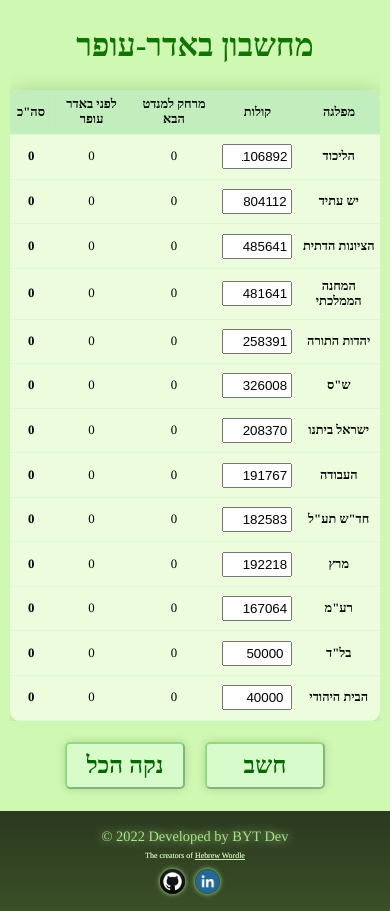
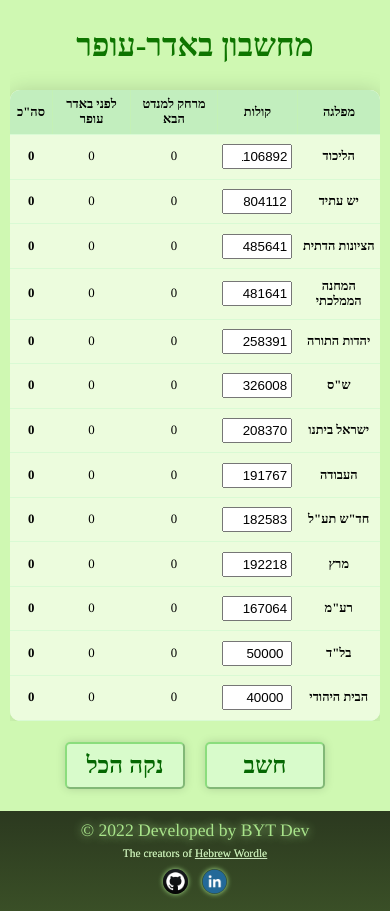
Before and after one commit to bytdev2022/bader-ofer-calculator, a React (Create React App) app: page / in a window 390 px wide. Built offline with nearby package versions, Linux system fonts and the light colour scheme; a web font is replaced by a local one.

Commit message:
README & CSS

```diff
--- a/src/App.css
+++ b/src/App.css
@@ -125,8 +125,8 @@
 }
 
 .images {
-  margin-right: 15px;
-  margin-top: 10px;
+  margin: 7px;
+
   cursor: pointer;
 }
 
@@ -247,11 +247,11 @@
     height: 90px;
     color: #a8e38a;
     font-family: 'Tinos', serif;
-    font-size: 0.9em;
+    font-size: 1.1em;
   }
 
   p {
-    font-size: 0.55em;
+    font-size: 0.65em;
     display: inline;
     text-shadow: 0 0 0 #a8e38a;
     color: #cae5bc;
@@ -275,8 +275,7 @@
   }
 
   .images {
-    margin-right: 10px;
-    margin-top: 7px;
+    margin: 7px;
     cursor: pointer;
   }
 
```
Also changed, not shown: 1 other file (tests, documents, lock files or other folders).
